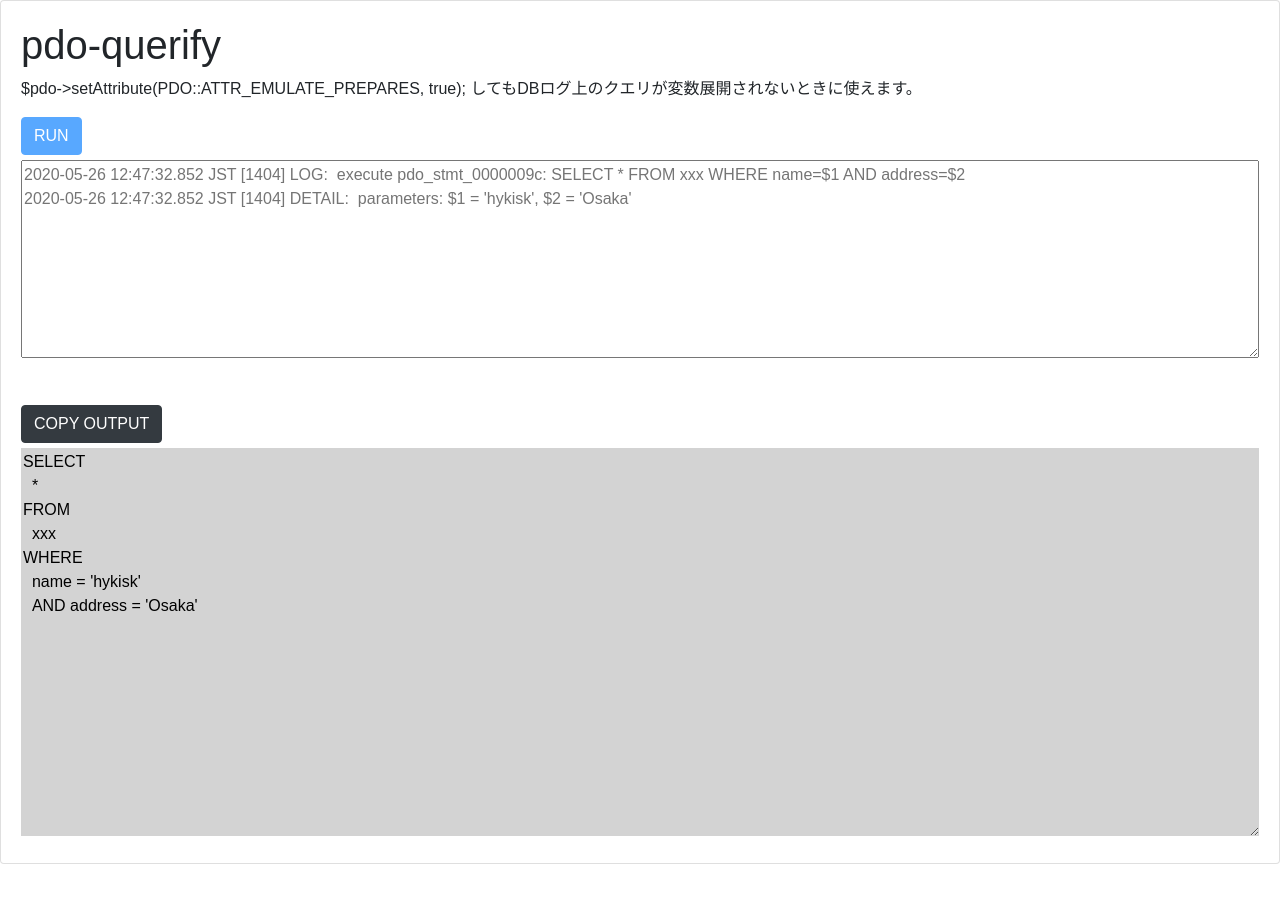
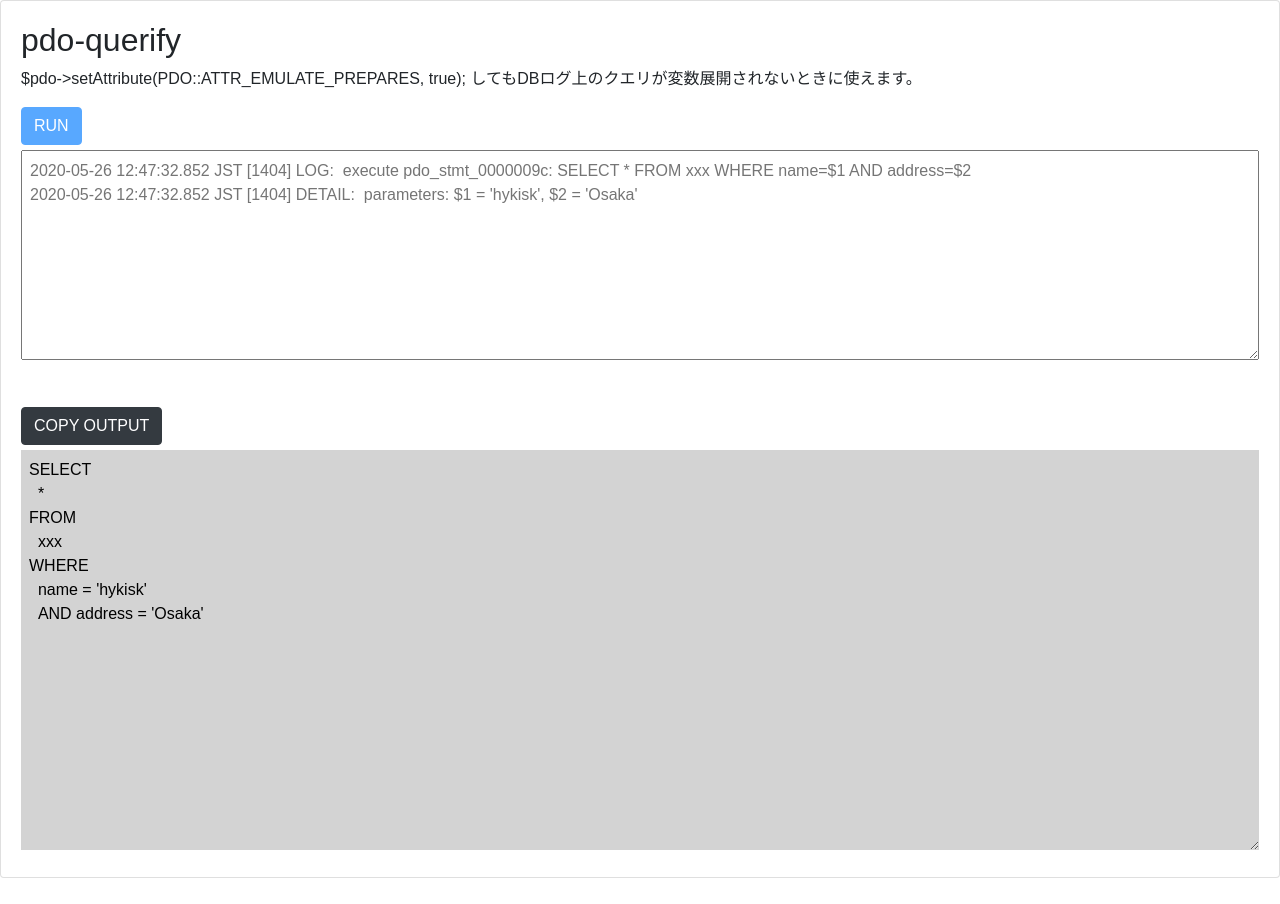
Before and after one commit to hykisk/pdo-querify, a website built with Parcel: page index.html in a window 1280 px wide. Built offline with nearby package versions, Linux system fonts and the light colour scheme.

Commit message:
change h1 -> h2

```diff
--- a/index.html
+++ b/index.html
@@ -9,7 +9,7 @@
     <div class="card">
       <!-- input -->
       <div class="card-body">
-        <h1>pdo-querify</h1>
+        <h2>pdo-querify</h2>
         <p>$pdo->setAttribute(PDO::ATTR_EMULATE_PREPARES, true); してもDBログ上のクエリが変数展開されないときに使えます。</p>
         <button type="button" class="btn btn-primary" id="run" onclick="run()">
           RUN
--- a/src/styles.css
+++ b/src/styles.css
@@ -8,6 +8,7 @@ button.btn {
 
 textarea {
   width: 100%;
+  padding: 0.5em;
 }
 
 #empty {
```
